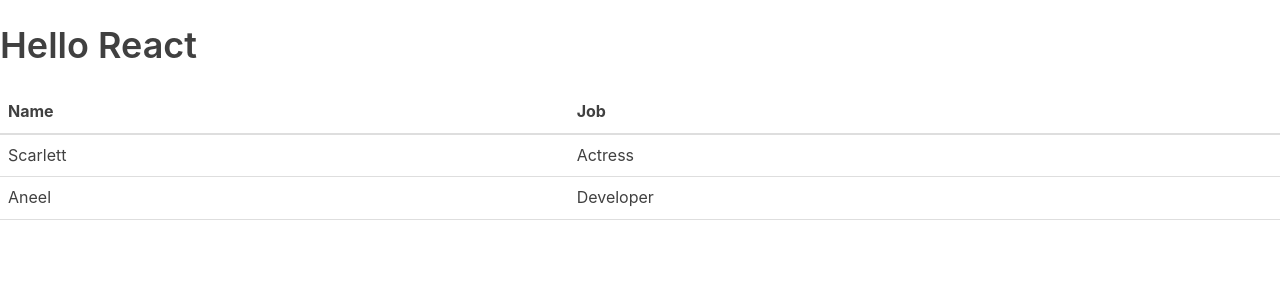
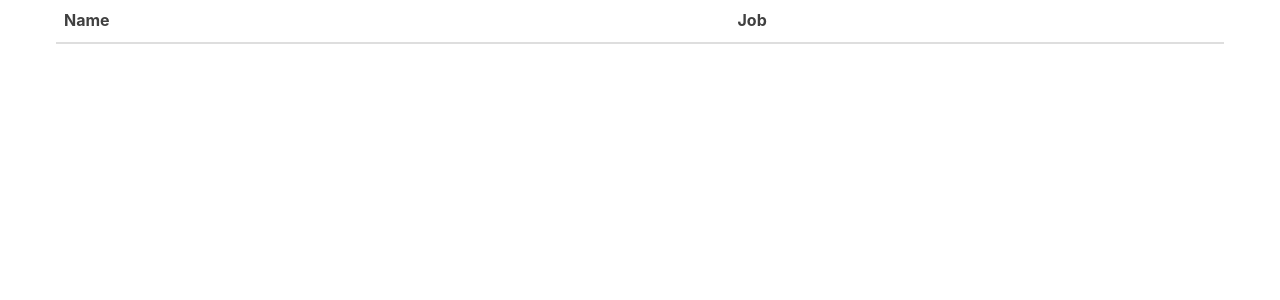
Before and after one commit to marshall159/react-form, a React (Create React App) app: page / in a window 1280 px wide. Shown: the top 300 px of the page. Built offline with nearby package versions, Linux system fonts and the light colour scheme.

Commit message:
refactor: pass characters data through as JSON instead of hard coding

```diff
--- a/src/App.js
+++ b/src/App.js
@@ -1,12 +1,30 @@
 import React, { Component } from 'react';
-import Table from './Table'
+import Table from './Table';
 
 class App extends Component {
     render() {
+        const characters = [
+            {
+                'name': 'Charlie',
+                'job': 'Janitor'
+            },
+            {
+                'name': 'Mac',
+                'job': 'Bouncer'
+            },
+            {
+                'name': 'Dee',
+                'job': 'Aspring actress'
+            },
+            {
+                'name': 'Dennis',
+                'job': 'Bartender'
+            }
+        ];
+
         return(
-            <div className="App">
-                <h1>Hello React</h1>
-                <Table />
+            <div className="container">
+                <Table characterData={characters} />
             </div>
         )
     }
--- a/src/Table.js
+++ b/src/Table.js
@@ -11,27 +11,20 @@
     );
 }
 
-const TableBody = () => {
+const TableBody = (props) => {
     return (
-        <tbody>
-            <tr>
-                <td>Scarlett</td>
-                <td>Actress</td>
-            </tr>
-            <tr>
-                <td>Aneel</td>
-                <td>Developer</td>
-            </tr>
-        </tbody>
+        <tbody></tbody>
     );
 }
 
 class Table extends Component {
     render() {
+        const { characterData } = this.props;
+
         return (
             <table>
                 <TableHeader />
-                <TableBody />
+                <TableBody characterData={characterData} />
             </table>
         );
     }
```
